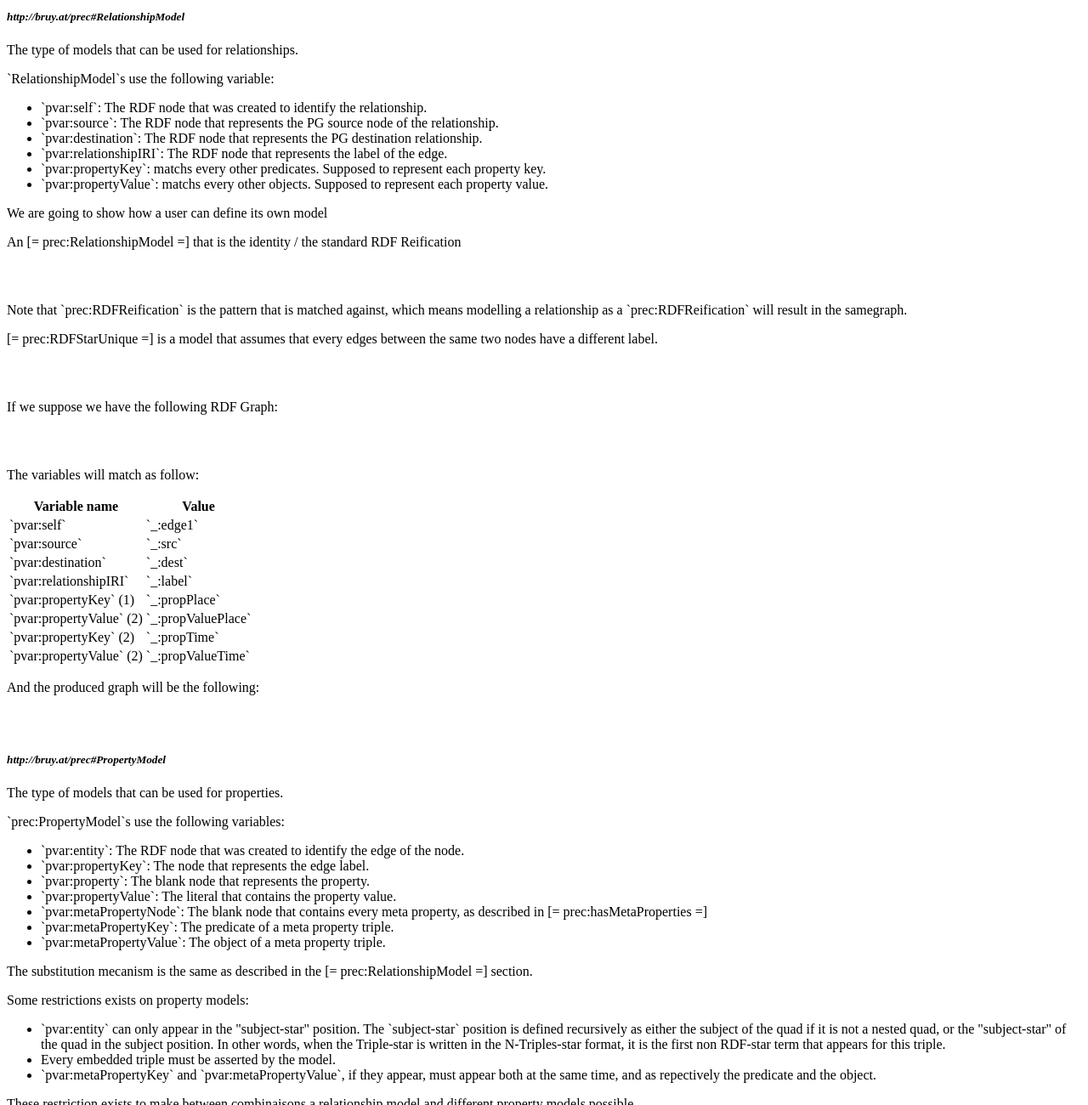
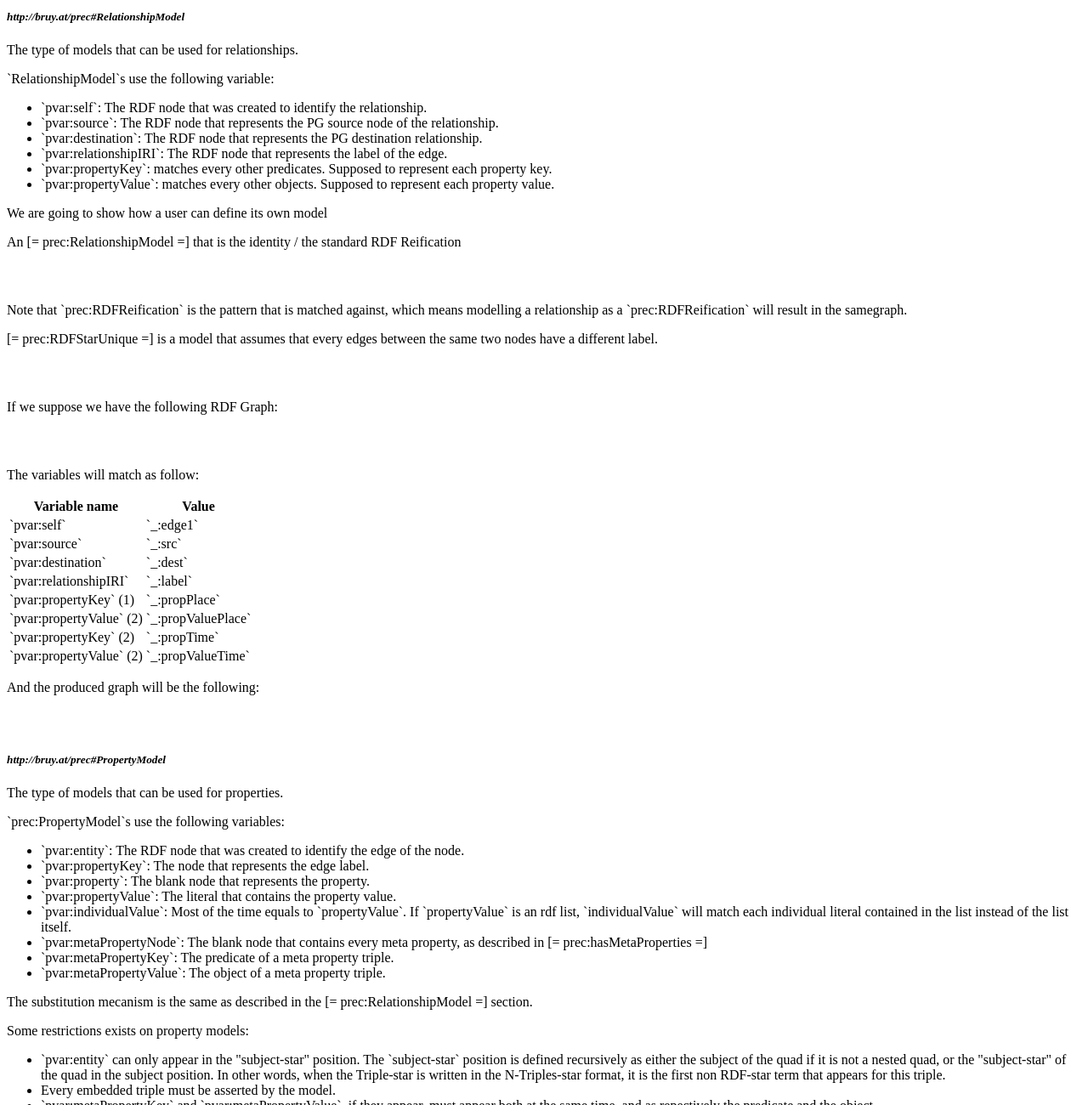
Before and after one commit to BruJu/PREC, a website: page docs/index.html in a window 1280 px wide. Shown: the part 4484-5784 px from the top of the page at 85% size. Drawn offline with Linux system fonts and the light colour scheme.

Commit message:
Doc: add entry for individuaValue

```diff
--- a/docs/index.html
+++ b/docs/index.html
@@ -684,8 +684,8 @@
               <li>`pvar:source`: The RDF node that represents the PG source node of the relationship.</li>
               <li>`pvar:destination`: The RDF node that represents the PG destination relationship.</li>
               <li>`pvar:relationshipIRI`: The RDF node that represents the label of the edge.</li>
-              <li>`pvar:propertyKey`: matchs every other predicates. Supposed to represent each property key.</li>
-              <li>`pvar:propertyValue`: matchs every other objects. Supposed to represent each property value.</li>
+              <li>`pvar:propertyKey`: matches every other predicates. Supposed to represent each property key.</li>
+              <li>`pvar:propertyValue`: matches every other objects. Supposed to represent each property value.</li>
             </ul>
 
             <p>
@@ -791,6 +791,7 @@
               <li>`pvar:propertyKey`: The node that represents the edge label.</li>
               <li>`pvar:property`: The blank node that represents the property.</li>
               <li>`pvar:propertyValue`: The literal that contains the property value.</li>
+              <li>`pvar:individualValue`: Most of the time equals to `propertyValue`. If `propertyValue` is an rdf list, `individualValue` will match each individual literal contained in the list instead of the list itself.</li>
               <li>`pvar:metaPropertyNode`: The blank node that contains every meta property, as described in [= prec:hasMetaProperties =]</li>
               <li>`pvar:metaPropertyKey`: The predicate of a meta property triple.</li>
               <li>`pvar:metaPropertyValue`: The object of a meta property triple.</li>
```
